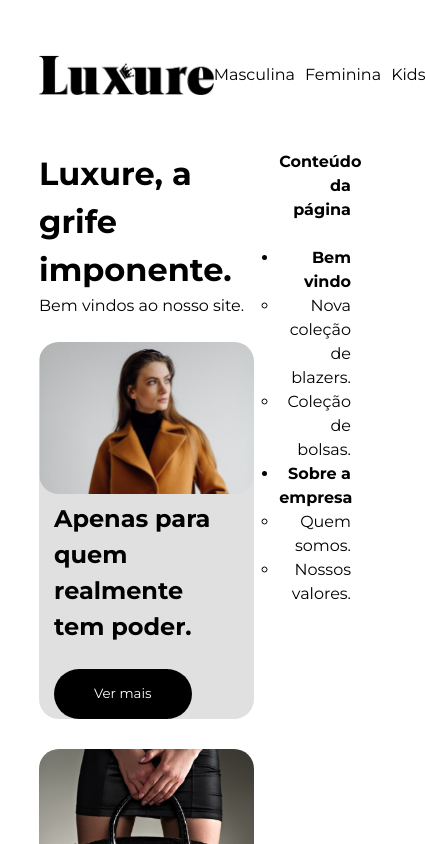
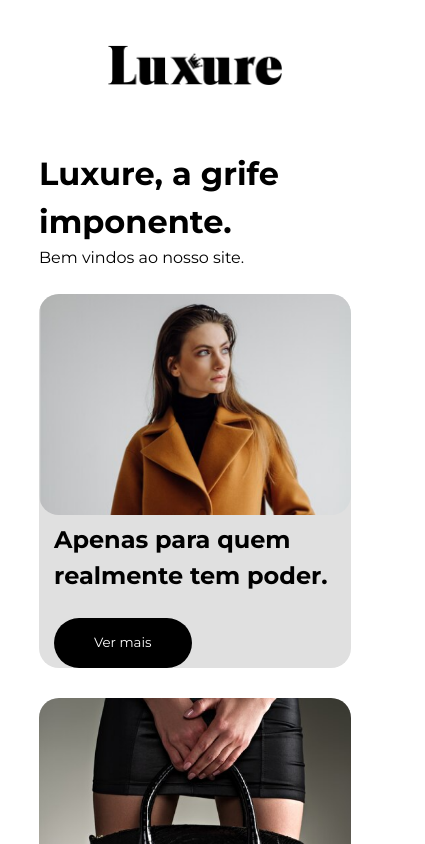
Before and after one commit to theMyntt/Luxure, a React (Vite) app: page / in a window 390 px wide. Shown: the top 844 px of the page, 425 px wide, since content can reach past the window. Built offline with nearby package versions, Linux system fonts and the light colour scheme.

Commit message:
feat: mobile configuration

```diff
--- a/src/index.css
+++ b/src/index.css
@@ -24,3 +24,26 @@ button.notoutlined {
   background-color: #000;
   color: #fff;
 }
+
+.desktop-only {
+  display: none;
+}
+
+.mobile-only {
+  display: none;
+}
+
+@media (min-width: 900px) {
+  .desktop-only {
+    display: block;
+  }
+}
+
+@media (max-width: 900px) {
+  .container {
+    margin-top: 150px;
+  }
+  .mobile-only {
+    display: block;
+  }
+}
--- a/src/pages/Err/404.jsx
+++ b/src/pages/Err/404.jsx
@@ -2,7 +2,7 @@ import "./css/style.css"
 
 export default function Err404() {
   return (
-    <div className="err404 err">
+    <div className="err404 err container">
       <h1>Erro 404</h1>
       <p>Página não encontrada. <a href="/">Voltar para o início</a></p>
     </div>
--- a/src/pages/Home/components/rightContent.jsx
+++ b/src/pages/Home/components/rightContent.jsx
@@ -1,6 +1,6 @@
 export default function RightContentHome() {
   return (
-    <div className="contents" id="rightContent">
+    <div className="contents desktop-only" id="rightContent">
       <p><b>Conteúdo da página</b></p> <br />
       <ul className="nav">
         <li><b>Bem vindo</b></li>
--- a/src/pages/Home/css/style.css
+++ b/src/pages/Home/css/style.css
@@ -32,3 +32,9 @@
 .home #leftContent .padding-15 {
   padding: 0 15px;
 }
+
+@media (max-width: 900px) {
+  .home #leftContent {
+    width: 100%;
+  }
+}
--- a/src/pages/Home/index.jsx
+++ b/src/pages/Home/index.jsx
@@ -4,7 +4,7 @@ import RightContentHome from "./components/rightContent"
 
 export default function Home() {
   return (
-    <div className="home">
+    <div className="home container">
       <LeftContentHome />
       <RightContentHome />
     </div>
--- a/src/pages/Masterpage/css/style.css
+++ b/src/pages/Masterpage/css/style.css
@@ -10,9 +10,7 @@
 }
 
 .masterpage .nav ul {
-  display: flex;
   list-style-type: none;
-  align-items: center;
 }
 
 .masterpage .nav ul li {
@@ -28,3 +26,37 @@
   text-decoration: none;
   color: #000;
 }
+
+.masterpage .nav #menu {
+  width: 32px;
+}
+
+@media (min-width: 900px) {
+  .masterpage .nav ul {
+    display: flex;
+    align-items: center;
+  }
+}
+
+@media (max-width: 900px) {
+  .masterpage {
+    display: flex;
+    justify-content: center;
+    position: fixed;
+    padding: 0 50px;
+    top: 0;
+    left: 0;
+    right: 0;
+    background-color: rgba(255, 255, 255, 0.5);
+    backdrop-filter: blur(25px);
+    -webkit-backdrop-filter: blur(25px);
+  }
+  .masterpage #logo {
+    margin-bottom: 20px;
+  }
+
+  .masterpage .nav ul {
+    display: none;
+  }
+
+}
--- a/src/pages/Masterpage/index.jsx
+++ b/src/pages/Masterpage/index.jsx
@@ -1,4 +1,5 @@
 import Logo from "../../assets/icon/logo.png";
+
 import "./css/style.css"
 
 export default function Masterpage() {
@@ -6,7 +7,7 @@ export default function Masterpage() {
     <div className="masterpage">
       <img src={Logo} alt="logo" id="logo"/>
       <div className="nav">
-        <ul>
+        <ul className="options">
           <li><a href="#home">Masculina</a></li>
           <li><a href="#about">Feminina</a></li>
           <li><a href="#contact">Kids</a></li>
```
